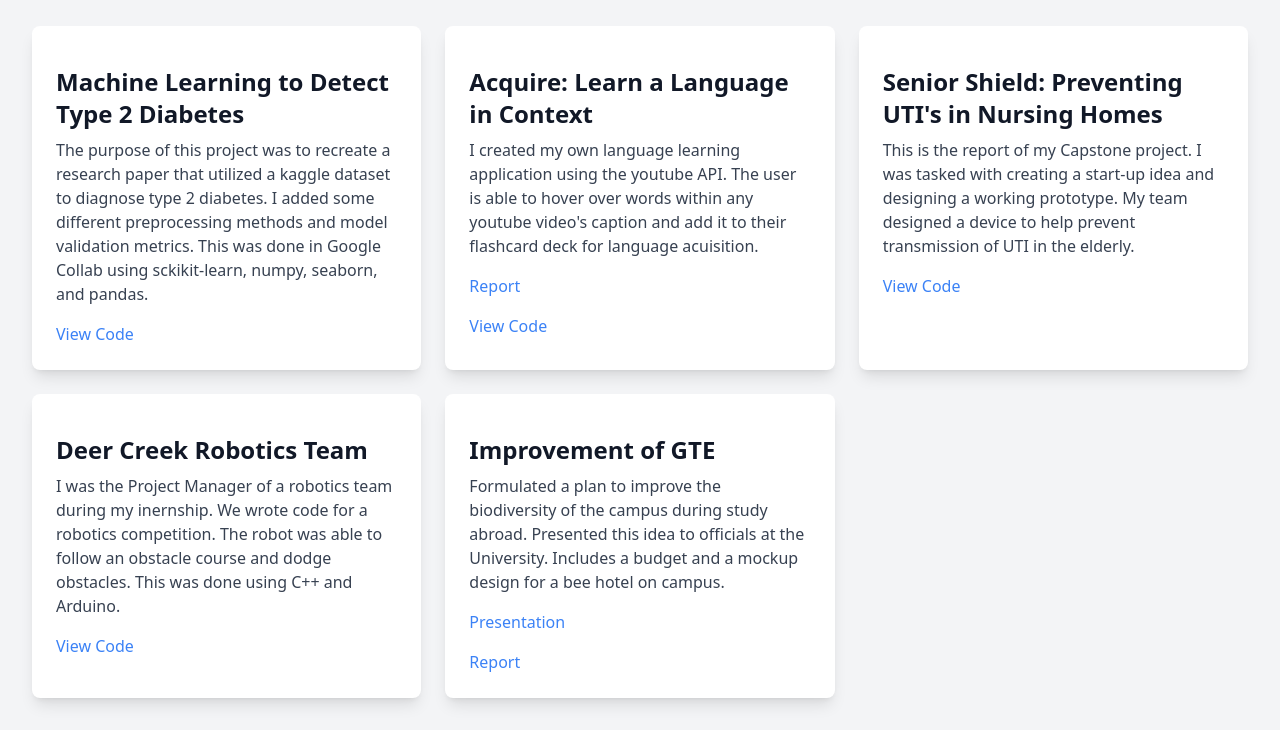
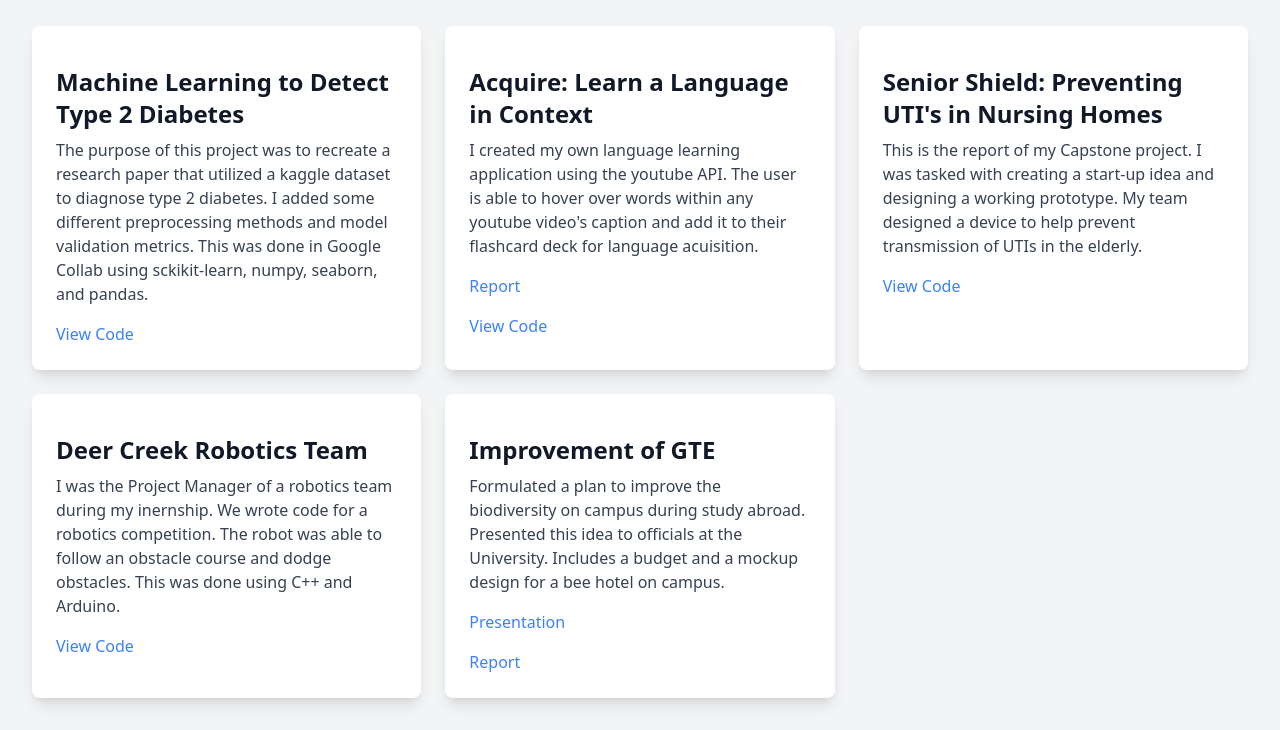
Before and after one commit to clairemurphy288/Portfolio, a plain HTML site: page index.html in a window 1280 px wide. Shown: the part 78-808 px from the top of the page. Drawn offline with nearby package versions, Linux system fonts and the light colour scheme.

Commit message:
Update index.html

```diff
--- a/index.html
+++ b/index.html
@@ -34,7 +34,7 @@
             <div class="bg-white p-6 rounded-lg shadow-lg">
                 <!-- <img src="project-image.jpg" alt="Project Image" class="w-full h-48 object-cover rounded-md"> -->
                 <h2 class="text-2xl font-semibold mt-4">Senior Shield: Preventing UTI's in Nursing Homes</h2>
-                <p class="mt-2 text-gray-700">This is the report of my Capstone project. I was tasked with creating a start-up idea and designing a working prototype. My team designed a device to help prevent transmission of UTI in the elderly.</p>
+                <p class="mt-2 text-gray-700">This is the report of my Capstone project. I was tasked with creating a start-up idea and designing a working prototype. My team designed a device to help prevent transmission of UTIs in the elderly.</p>
                 <a href="https://gtvault-my.sharepoint.com/:w:/g/personal/cmurphy88_gatech_edu/ETlHmCkWZp5JryK87E_ZJPcBKA96HDiA1qrPueKFh6YFhg?e=mDMdG2" class="mt-4 inline-block text-blue-500 hover:underline">View Code</a>
             </div>
 
@@ -52,7 +52,7 @@
             <div class="bg-white p-6 rounded-lg shadow-lg">
                 <!-- <img src="project-image.jpg" alt="Project Image" class="w-full h-48 object-cover rounded-md"> -->
                 <h2 class="text-2xl font-semibold mt-4">Improvement of GTE</h2>
-                <p class="mt-2 text-gray-700">Formulated a plan to improve the biodiversity of the campus during study abroad. Presented this idea to officials at the University. Includes a budget and a mockup design for a bee hotel on campus.</p>
+                <p class="mt-2 text-gray-700">Formulated a plan to improve the biodiversity on campus during study abroad. Presented this idea to officials at the University. Includes a budget and a mockup design for a bee hotel on campus.</p>
                 <a href="https://gtvault-my.sharepoint.com/:b:/g/personal/cmurphy88_gatech_edu/ESrqpCtywrVEhOGz_w8BiCsBqRVXTrtzhYHGakuj94Jglg?e=IlpBtq" class="mt-4 block text-blue-500 hover:underline">Presentation</a>
                 <a href="https://gtvault-my.sharepoint.com/:w:/g/personal/cmurphy88_gatech_edu/EdGQt-Ko8E1LlLF56cTg638BJZuX99M-ViAOlyXa11WxhQ?e=0jpLBM" class="mt-4 inline-block text-blue-500 hover:underline">Report</a>
             </div>
```
